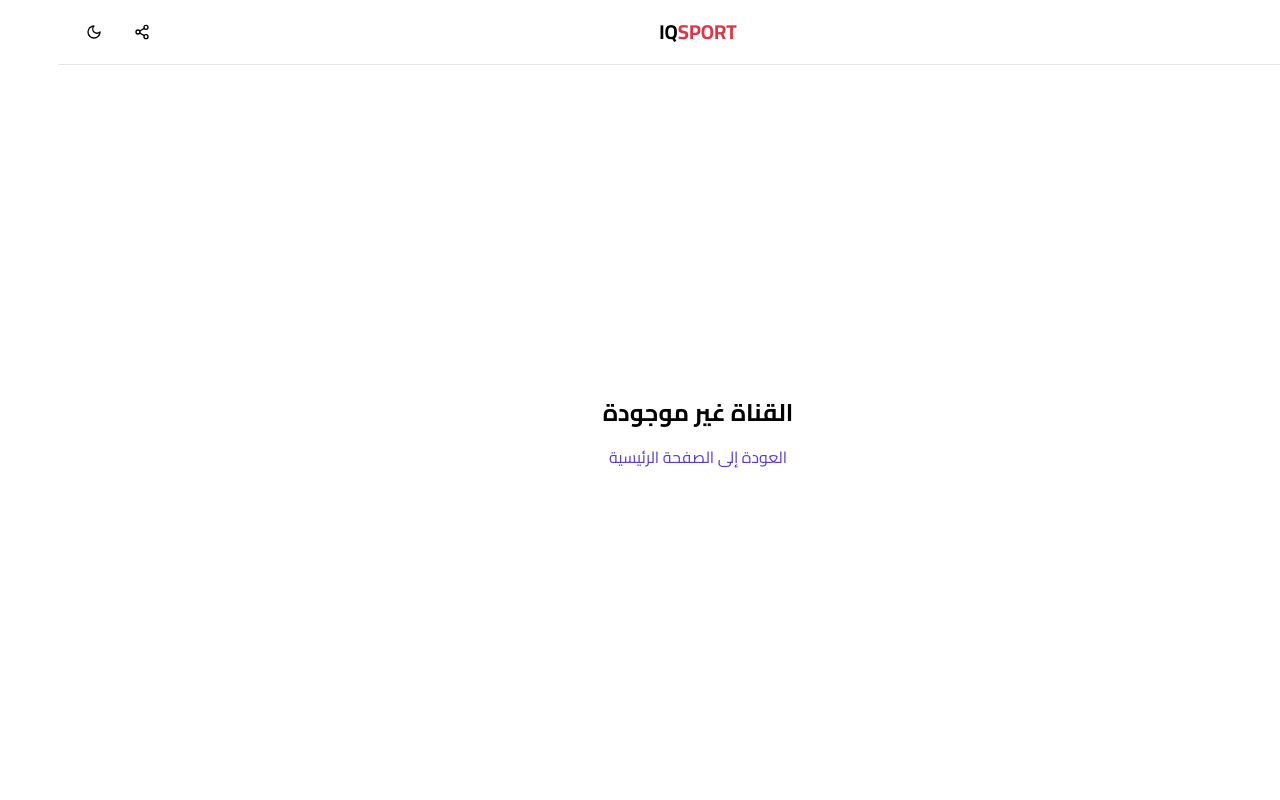
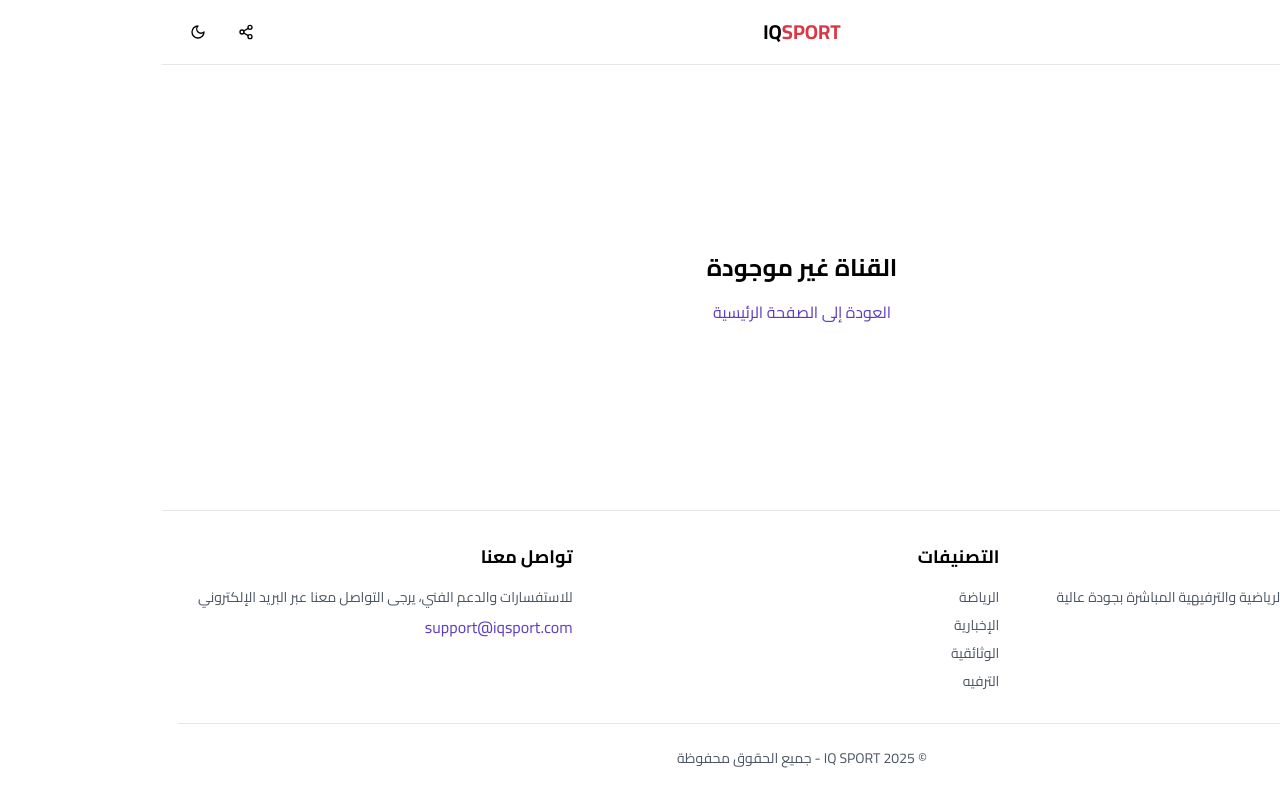
Before and after one commit to Ti63k/sport-iq-viewer-50, a React (Vite) app: page /watch/1 in a window 1280 px wide. Built offline with nearby package versions, Linux system fonts and the light colour scheme.

Commit message:
Refactor: Improve site overall
Improve the site's overall design and functionality.

```diff
--- /dev/null
+++ b/src/components/BackToTop.tsx
@@ -0,0 +1,45 @@
+
+import { useState, useEffect } from 'react';
+import { ChevronUp } from 'lucide-react';
+import { Button } from '@/components/ui/button';
+
+const BackToTop = () => {
+  const [isVisible, setIsVisible] = useState(false);
+
+  useEffect(() => {
+    const toggleVisibility = () => {
+      if (window.scrollY > 300) {
+        setIsVisible(true);
+      } else {
+        setIsVisible(false);
+      }
+    };
+
+    window.addEventListener('scroll', toggleVisibility);
+    return () => window.removeEventListener('scroll', toggleVisibility);
+  }, []);
+
+  const scrollToTop = () => {
+    window.scrollTo({
+      top: 0,
+      behavior: 'smooth'
+    });
+  };
+
+  return (
+    <>
+      {isVisible && (
+        <Button
+          onClick={scrollToTop}
+          className="fixed bottom-6 right-6 p-2 rounded-full bg-iqpurple hover:bg-iqred text-white z-50 shadow-lg transition-all duration-300"
+          size="icon"
+          aria-label="العودة للأعلى"
+        >
+          <ChevronUp size={24} />
+        </Button>
+      )}
+    </>
+  );
+};
+
+export default BackToTop;
--- /dev/null
+++ b/src/components/Footer.tsx
@@ -0,0 +1,49 @@
+
+import { Link } from 'react-router-dom';
+
+const Footer = () => {
+  const currentYear = new Date().getFullYear();
+
+  return (
+    <footer className="bg-white dark:bg-background border-t py-8">
+      <div className="container mx-auto px-4">
+        <div className="grid grid-cols-1 md:grid-cols-3 gap-8 text-center md:text-right">
+          <div>
+            <h3 className="text-lg font-bold mb-4">IQ SPORT</h3>
+            <p className="text-gray-600 dark:text-gray-300 text-sm">
+              منصة لمشاهدة القنوات الرياضية والترفيهية المباشرة بجودة عالية
+            </p>
+          </div>
+
+          <div>
+            <h3 className="text-lg font-bold mb-4">التصنيفات</h3>
+            <ul className="space-y-2 text-sm">
+              <li><Link to="/category/sports" className="text-gray-600 dark:text-gray-300 hover:text-iqpurple">الرياضة</Link></li>
+              <li><Link to="/category/news" className="text-gray-600 dark:text-gray-300 hover:text-iqpurple">الإخبارية</Link></li>
+              <li><Link to="/category/documentary" className="text-gray-600 dark:text-gray-300 hover:text-iqpurple">الوثائقية</Link></li>
+              <li><Link to="/category/entertainment" className="text-gray-600 dark:text-gray-300 hover:text-iqpurple">الترفيه</Link></li>
+            </ul>
+          </div>
+
+          <div>
+            <h3 className="text-lg font-bold mb-4">تواصل معنا</h3>
+            <p className="text-gray-600 dark:text-gray-300 text-sm">
+              للاستفسارات والدعم الفني، يرجى التواصل معنا عبر البريد الإلكتروني
+            </p>
+            <a href="mailto:support@iqsport.com" className="text-iqpurple hover:text-iqred mt-2 inline-block">
+              support@iqsport.com
+            </a>
+          </div>
+        </div>
+
+        <div className="border-t mt-8 pt-6 text-center">
+          <p className="text-gray-600 dark:text-gray-300 text-sm">
+            &copy; {currentYear} IQ SPORT - جميع الحقوق محفوظة
+          </p>
+        </div>
+      </div>
+    </footer>
+  );
+};
+
+export default Footer;
--- a/src/pages/CategoryPage.tsx
+++ b/src/pages/CategoryPage.tsx
@@ -6,6 +6,8 @@ import Sidebar from '@/components/Sidebar';
 import ChannelCard from '@/components/ChannelCard';
 import { getChannelsByCategory } from '@/data/mockChannels';
 import { ChevronLeft } from 'lucide-react';
+import Footer from '@/components/Footer';
+import BackToTop from '@/components/BackToTop';
 
 const CategoryPage = () => {
   const [sidebarOpen, setSidebarOpen] = useState(false);
@@ -64,11 +66,8 @@ const CategoryPage = () => {
         )}
       </main>
 
-      <footer className="bg-white dark:bg-background border-t py-4">
-        <div className="container mx-auto px-4 text-center">
-          <p className="text-gray-600 dark:text-gray-300">IQ SPORT © 2025</p>
-        </div>
-      </footer>
+      <BackToTop />
+      <Footer />
     </div>
   );
 };
--- a/src/pages/Index.tsx
+++ b/src/pages/Index.tsx
@@ -4,6 +4,8 @@ import Header from '@/components/Header';
 import Sidebar from '@/components/Sidebar';
 import SearchBar from '@/components/SearchBar';
 import CategorySection from '@/components/CategorySection';
+import Footer from '@/components/Footer';
+import BackToTop from '@/components/BackToTop';
 import { getAllChannels, getChannelsByCategory } from '@/data/mockChannels';
 
 const Index = () => {
@@ -60,7 +62,6 @@ const Index = () => {
           </div>
         ) : (
           <>
-            {/* Changed from grid to scroll view */}
             <CategorySection
               id="all-channels"
               title="جميع القنوات"
@@ -116,11 +117,8 @@ const Index = () => {
         )}
       </main>
 
-      <footer className="bg-white dark:bg-background border-t py-4">
-        <div className="container mx-auto px-4 text-center">
-          <p className="text-gray-600 dark:text-gray-300">IQ SPORT © 2025</p>
-        </div>
-      </footer>
+      <BackToTop />
+      <Footer />
     </div>
   );
 };
--- a/src/pages/WatchPage.tsx
+++ b/src/pages/WatchPage.tsx
@@ -7,6 +7,8 @@ import ChannelCard from '@/components/ChannelCard';
 import { VideoPlayer } from '@/components/VideoPlayer';
 import { getChannelById, getChannelsByCategory } from '@/data/mockChannels';
 import { ChevronLeft } from 'lucide-react';
+import Footer from '@/components/Footer';
+import BackToTop from '@/components/BackToTop';
 
 const WatchPage = () => {
   const [sidebarOpen, setSidebarOpen] = useState(false);
@@ -58,6 +60,8 @@ const WatchPage = () => {
             </Link>
           </div>
         </main>
+
+        <Footer />
       </div>
     );
   }
@@ -75,7 +79,7 @@ const WatchPage = () => {
           <h1 className="text-2xl font-bold">{channel.name}</h1>
         </div>
 
-        {/* Using our new VideoPlayer component */}
+        {/* Using our VideoPlayer component */}
         <VideoPlayer
           m3u8Url={channel.m3u8Url}
           title={channel.name}
@@ -106,11 +110,8 @@ const WatchPage = () => {
         )}
       </main>
 
-      <footer className="bg-white dark:bg-background border-t py-4">
-        <div className="container mx-auto px-4 text-center">
-          <p className="text-gray-600 dark:text-gray-300">IQ SPORT © 2025</p>
-        </div>
-      </footer>
+      <BackToTop />
+      <Footer />
     </div>
   );
 };
```
